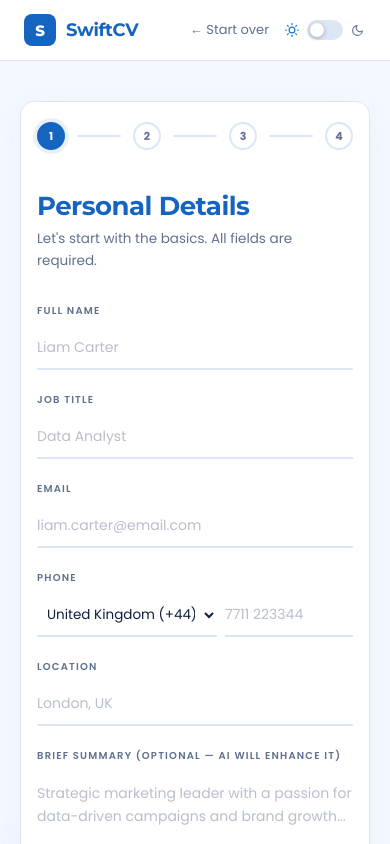
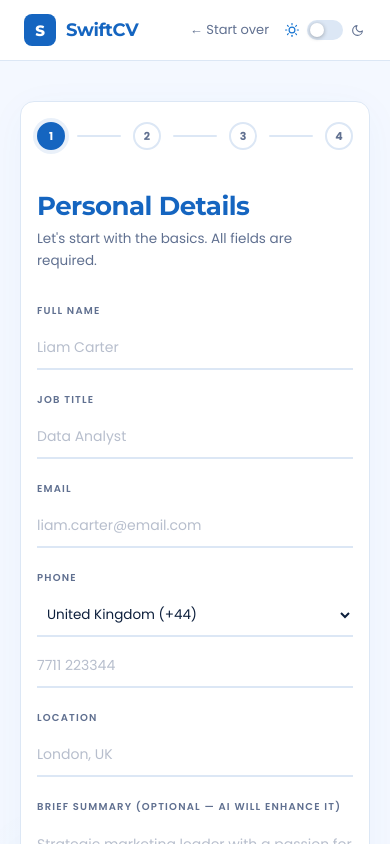
Before and after one commit to r400msy/resumeai, a React (Vite) app: page / in a window 390 px wide. Both pictures are taken after a click on the button "Get Started →". Shown: the top 844 px of the page. Built offline with nearby package versions, Linux system fonts and the light colour scheme.

Commit message:
phone fixes

```diff
--- a/src/App.jsx
+++ b/src/App.jsx
@@ -390,6 +390,8 @@ textarea{resize:vertical;}
   .step-label{display:none;}
   .hero-stat{padding:0 12px;}
   .paywall-features{grid-template-columns:1fr!important;}
+  .phone-row{flex-direction:column!important;align-items:stretch!important;}
+  .phone-row .phone-select{width:100%!important;max-width:none!important;}
 }
 `;
 
@@ -468,28 +470,31 @@ function PhoneInput({ dialCode, onDialChange, phone, onPhoneChange, placeholder=
   return (
     <div style={{ marginBottom:22 }}>
       <Label>Phone</Label>
-      <div style={{ display:"flex", alignItems:"flex-end", gap:8 }}>
-        <div style={{ flexShrink:0 }}>
+      <div className="phone-row" style={{ display:"flex", alignItems:"flex-end", gap:8 }}>
+        <div style={{ flexShrink:0, minWidth:220 }}>
           <select
             value={dialCode}
             onChange={e => onDialChange(e.target.value)}
-            style={{ padding:"10px 6px", border:"none", borderBottom:`2px solid ${t.border}`, background:"transparent", fontSize:13.5, color:t.text, fontFamily:"'Poppins',sans-serif", cursor:"pointer", outline:"none", maxWidth:180 }}
+            className="phone-select"
+            style={{ padding:"10px 6px", border:"none", borderBottom:`2px solid ${t.border}`, background:"transparent", fontSize:13.5, color:t.text, fontFamily:"'Poppins',sans-serif", cursor:"pointer", outline:"none", width:"100%" }}
           >
             {COUNTRIES.map((c, i) => (
               <option key={i} value={c.dial}>{c.name} ({c.dial})</option>
             ))}
           </select>
         </div>
+        <div style={{ flex:1 }}>
           <input
             type="tel"
             value={phone}
             onChange={e => onPhoneChange(e.target.value)}
             placeholder={placeholder}
             className="field-input"
-          style={{ flex:1, ...(error ? { borderBottom:`2px solid ${t.errText}` } : {}) }}
+            style={{ width:"100%", ...(error ? { borderBottom:`2px solid ${t.errText}` } : {}) }}
           />
+          {error && <p style={{ fontSize:11.5, color:t.errText, marginTop:4, fontWeight:500 }}>{error}</p>}
         </div>
-      {error && <p style={{ fontSize:11.5, color:t.errText, marginTop:4, fontWeight:500 }}>{error}</p>}
+      </div>
     </div>
   );
 }
```
Lines whose indentation alone changed are shown as unchanged.
